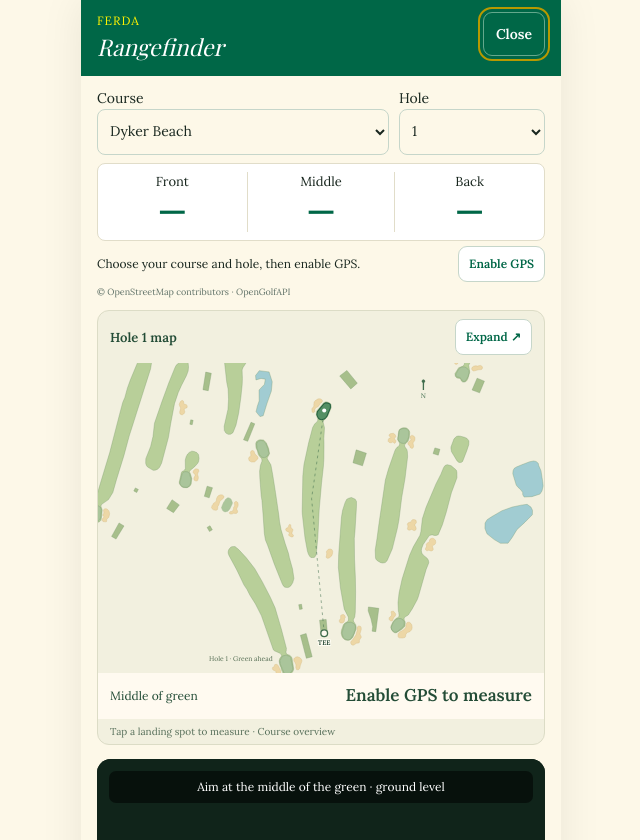
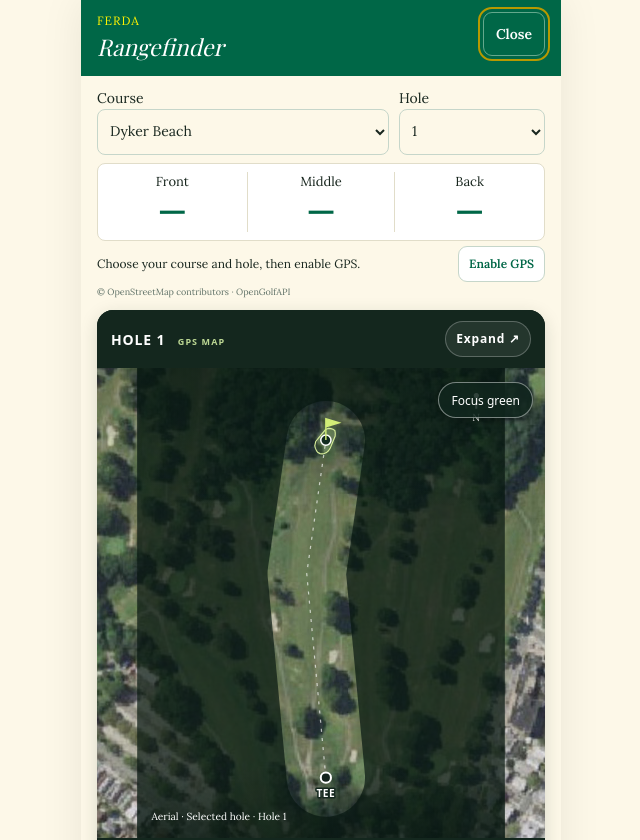
Before and after one commit to matteulau-max/FERDA, a React (Vite) app: page /rangefinder in a window 1280 px wide. Shown: the top 840 px of the page, without its empty margins (319-959 px from the left). Built offline with nearby package versions, Linux system fonts and the light colour scheme; the HTML template or start-up script is replaced by a standard one; a web font is replaced by a local one.

Commit message:
Replace illustrated maps with selected-hole aerial imagery (#77)

```diff
--- a/src/components/rangefinder/HoleMap.tsx
+++ b/src/components/rangefinder/HoleMap.tsx
@@ -1,6 +1,7 @@
-import { useEffect, useMemo, useRef, useState, type MouseEvent, type KeyboardEvent } from 'react'
+import { useEffect, useId, useMemo, useRef, useState, type MouseEvent, type KeyboardEvent } from 'react'
 import { createPortal } from 'react-dom'
 import mapData from '../../data/gps-map.json'
+import aerialData from '../../data/gps-aerial.json'
 import { distanceYards, type Coordinate } from '../../lib/golfGps'
 import { holeMapProjection } from '../../lib/holeMap'
 
@@ -14,10 +15,14 @@ export function HoleMap({ courseId, courseName, hole, position }: Props) {
   const line = data.lines[String(hole.number)]
   const [target, setTarget] = useState<Coordinate | null>(null)
   const [expanded, setExpanded] = useState(false)
+  const [greenView, setGreenView] = useState(false)
+  const [imageFailed, setImageFailed] = useState(false)
+  const uniqueId = useId().replace(/:/g, '')
+  const aerial = aerialData[courseId as keyof typeof aerialData]
   const dialog = useRef<HTMLDialogElement>(null)
   const user = position ? [position.longitude, position.latitude] : null
   // Frame follows the golfer, but tapping a target does not change the scale under their finger.
-  const projection = useMemo(() => holeMapProjection(line, hole.outline, user ? [user] : []), [line, hole.outline, position?.longitude, position?.latitude])
+  const projection = useMemo(() => holeMapProjection(line, hole.outline, !greenView && user ? [user] : [], greenView ? [hole.center] : undefined), [line, hole.outline, position?.longitude, position?.latitude, greenView])
   const project = projection.project
   const selected = target ?? hole.center
   const selectedPoint = project(selected), greenPoint = project(hole.center), teePoint = project(line[0])
@@ -47,39 +52,58 @@ export function HoleMap({ courseId, courseName, hole, position }: Props) {
     if (delta) { event.preventDefault(); setTarget(projection.unproject([Math.max(0, Math.min(360, selectedPoint[0] + delta[0])), Math.max(0, Math.min(460, selectedPoint[1] + delta[1]))])) }
     if (event.key === 'Escape') setTarget(null)
   }
-  function map() {
+  function map(large = false) {
+    const id = uniqueId + (large ? '-large' : '-small')
+    const e = aerial.extent
+    const tl = project([e.xmin, e.ymax]), tr = project([e.xmax, e.ymax]), bl = project([e.xmin, e.ymin])
+    const transform = `matrix(${tr[0]-tl[0]} ${tr[1]-tl[1]} ${bl[0]-tl[0]} ${bl[1]-tl[1]} ${tl[0]} ${tl[1]})`
+    const route = line.map(p => project(p).join(',')).join(' ')
+    const visibleTee = teePoint[1] > 20 && teePoint[1] < 435
+
     return <svg className="rf-hole-svg" viewBox="0 0 360 460" role="img" aria-label={`${courseName}, hole ${hole.number}. Tap a target or use arrow keys to measure distance.`} tabIndex={0} onClick={pick} onKeyDown={key}>
       <title>{courseName} · Hole {hole.number}</title>
-      <rect width="360" height="460" fill="#f2f0df" />
-      {nearbyLayers.map((layer, i) => <g key={i} fill={fills[layer.kind]} stroke={layer.kind === 'bunker' ? '#d2b77f' : '#76956b'} strokeWidth="0.5" opacity={layer.kind === 'green' ? 0.65 : 1}>{layer.polygons.map((poly, j) => <path key={j} d={poly.map(path).join(' ')} fillRule="evenodd" />)}</g>)}
-      <polyline points={line.map(p => project(p).join(',')).join(' ')} stroke="#406d4d" strokeWidth="1.3" strokeDasharray="4 5" fill="none" opacity=".6" />
-      <path d={path(hole.outline)} fill="#548f64" stroke="#235e40" strokeWidth="1.5" />
-      <circle cx={teePoint[0]} cy={teePoint[1]} r="5" fill="#fffaf0" stroke="#406d4d" strokeWidth="2" />
-      <text x={teePoint[0]} y={teePoint[1] + 18} textAnchor="middle" className="rf-map-label">TEE</text>
-      <circle cx={greenPoint[0]} cy={greenPoint[1]} r="3" fill="white" />
+      <defs>
+        <mask id={`${id}-focus`} maskUnits="userSpaceOnUse" x="0" y="0" width="360" height="460">
+          <rect width="360" height="460" fill="white" />
+          <polyline points={route} fill="none" stroke="black" strokeWidth={Math.max(50, 90 * projection.scale)} strokeLinecap="round" strokeLinejoin="round" />
+          <path d={path(hole.outline)} fill="black" stroke="black" strokeWidth={35 * projection.scale} />
+        </mask>
+        <linearGradient id={`${id}-shade`} x1="0" y1="0" x2="0" y2="1"><stop offset="0" stopColor="#071710" stopOpacity=".42" /><stop offset=".3" stopColor="#071710" stopOpacity="0" /><stop offset=".85" stopColor="#071710" stopOpacity="0" /><stop offset="1" stopColor="#071710" stopOpacity=".5" /></linearGradient>
+      </defs>
+      <rect width="360" height="460" fill="#354c32" />
+      {imageFailed && nearbyLayers.map((layer, i) => <g key={i} fill={fills[layer.kind]} stroke="#44603c" strokeWidth="0.5">{layer.polygons.map((poly, j) => <path key={j} d={poly.map(path).join(' ')} fillRule="evenodd" />)}</g>)}
+      {!imageFailed && <image href={aerial.image} x="0" y="0" width="1" height="1" preserveAspectRatio="none" transform={transform} onError={() => setImageFailed(true)} />}
+      <rect width="360" height="460" fill="#071710" opacity=".7" mask={`url(#${id}-focus)`} pointerEvents="none" />
+      <rect width="360" height="460" fill={`url(#${id}-shade)`} pointerEvents="none" />
+      <polyline points={route} stroke="white" strokeWidth="1.2" strokeDasharray="3 6" fill="none" opacity=".65" />
+      <path d={path(hole.outline)} fill="#b8d86c" fillOpacity=".12" stroke="#d7ed9a" strokeWidth="1.1" />
+      {visibleTee && <><circle cx={teePoint[0]} cy={teePoint[1]} r="5" fill="#14231d" stroke="white" strokeWidth="2" /><text x={teePoint[0]} y={teePoint[1] + 19} textAnchor="middle" className="rf-map-label">TEE</text></>}
+      <g transform={`translate(${greenPoint[0]},${greenPoint[1]})`}><circle r="5" fill="#122b20" stroke="white" strokeWidth="1.5" /><path d="M0,0 V-21 L13,-17 L0,-13" fill="#d2ed77" stroke="#d2ed77" strokeWidth="1.4" /></g>
       {userPoint && <>
-        <line x1={userPoint[0]} y1={userPoint[1]} x2={selectedPoint[0]} y2={selectedPoint[1]} stroke="#2471bf" strokeWidth="2" strokeDasharray="5 4" />
+        <line x1={userPoint[0]} y1={userPoint[1]} x2={selectedPoint[0]} y2={selectedPoint[1]} stroke="white" strokeWidth="2" />
         <circle cx={userPoint[0]} cy={userPoint[1]} r={position!.accuracy * projection.scale} fill="#3185d9" fillOpacity=".13" stroke="#3185d9" strokeOpacity=".35" />
         <circle cx={userPoint[0]} cy={userPoint[1]} r="6" fill="#267aca" stroke="white" strokeWidth="2.5" />
         <text x={userPoint[0]} y={userPoint[1] + 21} textAnchor="middle" className="rf-map-label">YOU</text>
       </>}
-      {target && <g stroke="#be632c" strokeWidth="2"><circle cx={selectedPoint[0]} cy={selectedPoint[1]} r="7" fill="#fff9ef" /><path d={`M${selectedPoint[0]-11},${selectedPoint[1]}h22 M${selectedPoint[0]},${selectedPoint[1]-11}v22`} /></g>}
-      <g transform="translate(332 27)" stroke="#406d4d" fill="#406d4d"><line x2={projection.north[0] * 13} y2={projection.north[1] * 13} strokeWidth="2" /><circle r="2" /><text x={projection.north[0] * 22} y={projection.north[1] * 22 + 3} textAnchor="middle" stroke="none" fontSize="10">N</text></g>
-      <text x="14" y="442" fontSize="10" fill="#526b51">Hole {hole.number} · Green ahead</text>
+      {target && <g stroke="white" strokeWidth="1.5"><circle cx={selectedPoint[0]} cy={selectedPoint[1]} r="11" fill="#0e241b" fillOpacity=".55" /><path d={`M${selectedPoint[0]-11},${selectedPoint[1]}h22 M${selectedPoint[0]},${selectedPoint[1]-11}v22`} /></g>}
+      <g transform="translate(332 27)" stroke="white" fill="white"><line x2={projection.north[0] * 13} y2={projection.north[1] * 13} strokeWidth="2" /><circle r="2" /><text x={projection.north[0] * 22} y={projection.north[1] * 22 + 3} textAnchor="middle" stroke="none" fontSize="10">N</text></g>
+      {userPoint && yardage !== null && <g transform={`translate(${Math.max(35, Math.min(325,(userPoint[0]+selectedPoint[0])/2))},${Math.max(30,Math.min(425,(userPoint[1]+selectedPoint[1])/2))})`}><rect x="-29" y="-14" width="58" height="28" rx="14" fill="#11221c" stroke="white" /><text textAnchor="middle" y="5" fill="white" fontSize="15" fontWeight="700">{yardage}</text></g>}
+      <text x="14" y="442" fontSize="10" fill="white">{imageFailed ? 'Terrain' : 'Aerial'} · {greenView ? 'Green view' : 'Selected hole'} · Hole {hole.number}</text>
     </svg>
   }
   function summary() {
     return <div className="rf-map-distance"><span>{target ? 'Selected target' : 'Middle of green'}</span><strong>{yardage === null ? 'Enable GPS to measure' : `${yardage} yd`}</strong>{target && <button onClick={() => setTarget(null)}>Reset</button>}</div>
   }
   return <section className="rf-hole-map" aria-label="Hole map">
-    <div className="rf-map-heading"><span>Hole {hole.number} map</span><button onClick={() => setExpanded(true)} aria-label="Expand hole map">Expand ↗</button></div>
-    {map()}{summary()}
+    <div className="rf-map-heading"><span>HOLE {hole.number} <small>GPS MAP</small></span><button onClick={() => setExpanded(true)} aria-label="Expand hole map">Expand ↗</button></div>
+    <div className="rf-map-stage">{map()}<button className="rf-map-view-toggle" onClick={() => setGreenView(!greenView)}>{greenView ? 'Whole hole' : 'Focus green'}</button></div>{summary()}
     <p className="rf-map-hint">Tap a landing spot to measure{!position ? ' · Course overview' : ' · Blue circle shows GPS uncertainty'}</p>
+    <p className="rf-map-credit"><a href="https://basemap.nationalmap.gov/arcgis/rest/services/USGSImageryOnly/MapServer" target="_blank" rel="noopener noreferrer">Aerial: USDA / USGS</a> · Historical imagery</p>
     {expanded && createPortal(<dialog ref={dialog} className="rf-map-dialog" onCancel={e => { e.preventDefault(); setExpanded(false) }}>
       <div className="rf-map-heading"><span>{courseName} · Hole {hole.number}</span><button autoFocus onClick={() => setExpanded(false)}>Close map</button></div>
-      {map()}{summary()}
+      <div className="rf-map-stage">{map(true)}<button className="rf-map-view-toggle" onClick={() => setGreenView(!greenView)}>{greenView ? 'Whole hole' : 'Focus green'}</button></div>{summary()}
       <p className="rf-map-hint">Tap a landing spot · Camera slope remains aimed at the green’s middle.</p>
-      <p className="rf-map-hint"><a href="https://www.openstreetmap.org/copyright" target="_blank" rel="noopener noreferrer">© OpenStreetMap contributors</a> · OpenGolfAPI</p>
+      <p className="rf-map-hint">Historical aerial imagery: USDA / USGS · <a href="https://www.openstreetmap.org/copyright" target="_blank" rel="noopener noreferrer">© OpenStreetMap contributors</a> · OpenGolfAPI</p>
     </dialog>, document.body)}
   </section>
 }
--- /dev/null
+++ b/src/data/gps-aerial.json
@@ -0,0 +1,30 @@
+{
+  "dyker": {
+    "extent": {
+      "xmin": -74.02570450000002,
+      "ymin": 40.60608110000001,
+      "xmax": -74.01356690000001,
+      "ymax": 40.618218700000014,
+      "spatialReference": {
+        "wkid": 4326,
+        "latestWkid": 4326
+      }
+    },
+    "image": "/maps/dyker.jpg",
+    "source": "https://basemap.nationalmap.gov/arcgis/rest/services/USGSImageryOnly/MapServer/export?bbox=-74.0254021%2C40.6060811%2C-74.01386930000001%2C40.6182187&bboxSR=4326&imageSR=4326&size=1600%2C1600&format=jpg&f=json"
+  },
+  "patriot": {
+    "extent": {
+      "xmin": -74.0346022,
+      "ymin": 41.216504300000004,
+      "xmax": -74.0145499,
+      "ymax": 41.23655659999999,
+      "spatialReference": {
+        "wkid": 4326,
+        "latestWkid": 4326
+      }
+    },
+    "image": "/maps/patriot.jpg",
+    "source": "https://basemap.nationalmap.gov/arcgis/rest/services/USGSImageryOnly/MapServer/export?bbox=-74.0346022%2C41.2183221%2C-74.0145499%2C41.2347388&bboxSR=4326&imageSR=4326&size=1600%2C1600&format=jpg&f=json"
+  }
+}
--- a/src/lib/holeMap.ts
+++ b/src/lib/holeMap.ts
@@ -1,7 +1,7 @@
 import type { Coordinate } from './golfGps'
 
 /** Local metric projection, rotated so the tee is below the green. */
-export function holeMapProjection(line: Coordinate[], outline: Coordinate[], extra: Coordinate[] = []) {
+export function holeMapProjection(line: Coordinate[], outline: Coordinate[], extra: Coordinate[] = [], focus?: Coordinate[]) {
   const origin = line[line.length - 1]
   const k = 111195.08, lonScale = k * Math.cos(origin[1] * Math.PI / 180)
   const east = (origin[0] - line[0][0]) * lonScale, north = (origin[1] - line[0][1]) * k
@@ -10,7 +10,7 @@ export function holeMapProjection(line: Coordinate[], outline: Coordinate[], ext
     const x = (p[0] - origin[0]) * lonScale, y = (p[1] - origin[1]) * k
     return [x * fy - y * fx, -(x * fx + y * fy)]
   }
-  const points = [...line, ...outline, ...extra].map(local)
+  const points = [...(focus ?? line), ...outline, ...extra].map(local)
   const minX = Math.min(...points.map(p => p[0])) - 35, maxX = Math.max(...points.map(p => p[0])) + 35
   const minY = Math.min(...points.map(p => p[1])) - 40, maxY = Math.max(...points.map(p => p[1])) + 40
   const scale = Math.min(320 / (maxX - minX), 410 / (maxY - minY))
```
Also changed, not shown: scripts/check-hole-map.mjs (+19 -0 lines), public/maps/dyker.jpg (added), public/maps/patriot.jpg (added), src/components/rangefinder/rangefinder.css, 1 other file (tests, documents, lock files or other folders).
